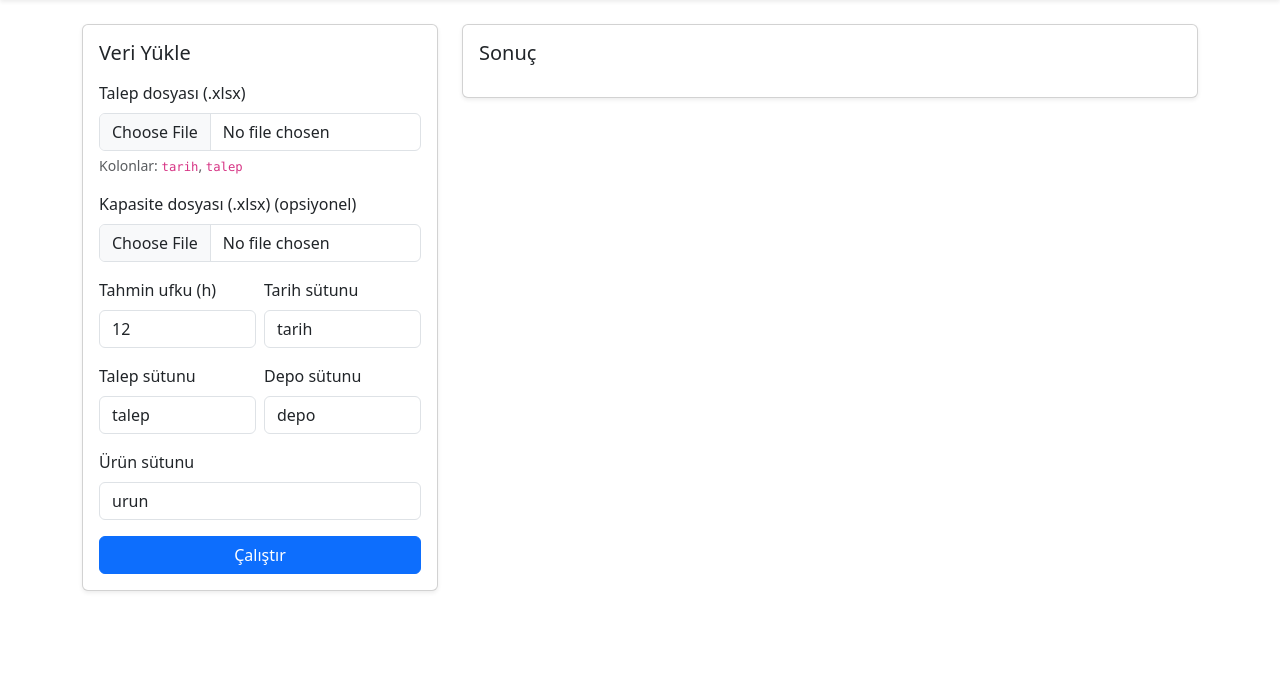
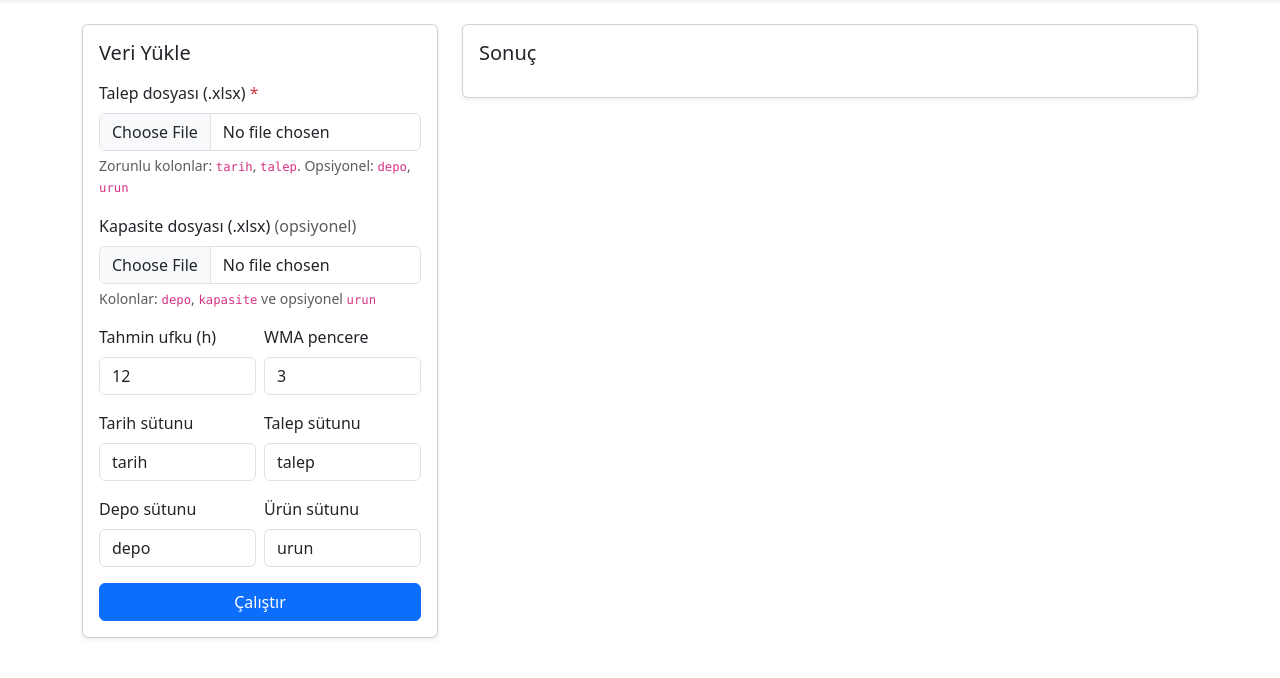
Before and after one commit to ardagencer1206/tahmin2, a Flask app: page / in a window 1280 px wide. Shown: the part 56-734 px from the top of the page. Run offline with Flask 3, Linux system fonts and the light colour scheme.

Commit message:
Update index.html

```diff
--- a/templates/index.html
+++ b/templates/index.html
@@ -7,10 +7,9 @@
   <link href="https://cdn.jsdelivr.net/npm/bootstrap@5.3.3/dist/css/bootstrap.min.css" rel="stylesheet">
   <script src="https://cdn.jsdelivr.net/npm/chart.js"></script>
   <style>
-    body { background: var(--bs-body-bg); }
-    .chart-box { margin-top:20px; }
-    .nowrap { white-space:nowrap; }
-    .table-responsive { max-height: 60vh; }
+    body{background:var(--bs-body-bg)}
+    .nowrap{white-space:nowrap}
+    .table-responsive{max-height:60vh}
   </style>
 </head>
 <body>
@@ -18,7 +17,7 @@
     <div class="container-fluid">
       <span class="navbar-brand fw-semibold">Eti Maden · Tahmin & Kapasite</span>
       <div class="d-flex gap-2 ms-auto">
-        <a class="btn btn-outline-primary btn-sm" id="csvBtn" href="/download_last.csv" target="_blank">CSV indir</a>
+        <a class="btn btn-outline-primary btn-sm" href="/download_last.csv" target="_blank" rel="noopener">CSV indir</a>
         <button class="btn btn-outline-secondary btn-sm" id="themeBtn" type="button">Tema</button>
       </div>
     </div>
@@ -31,42 +30,52 @@
         <div class="card shadow-sm">
           <div class="card-body">
             <h5 class="mb-3">Veri Yükle</h5>
-            <form id="form">
+            <form id="form" novalidate>
               <div class="mb-3">
-                <label class="form-label">Talep dosyası (.xlsx)</label>
+                <label class="form-label">Talep dosyası (.xlsx) <span class="text-danger">*</span></label>
                 <input class="form-control" type="file" name="file" accept=".xlsx" required>
-                <div class="form-text">Kolonlar: <code>tarih</code>, <code>talep</code></div>
+                <div class="form-text">Zorunlu kolonlar: <code>tarih</code>, <code>talep</code>. Opsiyonel: <code>depo</code>, <code>urun</code></div>
               </div>
+
               <div class="mb-3">
-                <label class="form-label">Kapasite dosyası (.xlsx) (opsiyonel)</label>
+                <label class="form-label">Kapasite dosyası (.xlsx) <span class="text-body-secondary">(opsiyonel)</span></label>
                 <input class="form-control" type="file" name="capfile" accept=".xlsx">
+                <div class="form-text">Kolonlar: <code>depo</code>, <code>kapasite</code> ve opsiyonel <code>urun</code></div>
               </div>
+
               <div class="row g-2">
-                <div class="col">
+                <div class="col-6">
                   <label class="form-label">Tahmin ufku (h)</label>
                   <input class="form-control" type="number" name="h" value="12" min="1">
                 </div>
-                <div class="col">
+                <div class="col-6">
+                  <label class="form-label">WMA pencere</label>
+                  <input class="form-control" type="number" name="wma_window" value="3" min="1">
+                </div>
+              </div>
+
+              <div class="row g-2 mt-2">
+                <div class="col-6">
                   <label class="form-label">Tarih sütunu</label>
                   <input class="form-control" type="text" name="col_date" value="tarih">
                 </div>
-              </div>
-              <div class="row g-2 mt-2">
-                <div class="col">
+                <div class="col-6">
                   <label class="form-label">Talep sütunu</label>
                   <input class="form-control" type="text" name="col_demand" value="talep">
                 </div>
-                <div class="col">
+              </div>
+
+              <div class="row g-2 mt-2">
+                <div class="col-6">
                   <label class="form-label">Depo sütunu</label>
                   <input class="form-control" type="text" name="col_depo" value="depo">
                 </div>
-              </div>
-              <div class="row g-2 mt-2">
-                <div class="col">
+                <div class="col-6">
                   <label class="form-label">Ürün sütunu</label>
                   <input class="form-control" type="text" name="col_urun" value="urun">
                 </div>
               </div>
+
               <div class="d-grid mt-3">
                 <button class="btn btn-primary" type="submit">Çalıştır</button>
               </div>
@@ -80,24 +89,41 @@
       <div class="col-12 col-lg-8">
         <div class="card shadow-sm">
           <div class="card-body">
-            <h5 class="mb-3">Sonuç</h5>
-            <div id="badges" class="mb-3 d-none">
-              <span id="capBadge" class="badge text-bg-secondary me-2">Kapasite</span>
-              <span id="countBadge" class="badge text-bg-info">Kayıt</span>
+            <div class="d-flex align-items-center gap-2 flex-wrap mb-3">
+              <h5 class="mb-0">Sonuç</h5>
+              <span id="capBadge" class="badge text-bg-secondary d-none">Kapasite: none</span>
+              <span id="countBadge" class="badge text-bg-info d-none">Kayıt: 0</span>
+              <span id="metaBadge" class="badge text-bg-light border d-none"></span>
             </div>
 
-            <!-- Chart -->
-            <div class="chart-box d-none">
-              <canvas id="chart"></canvas>
+            <!-- Çizgisel toplam tahmin -->
+            <div class="mb-4 d-none" id="lineBox">
+              <h6 class="mb-2">Zamana Göre Toplam Tahmin</h6>
+              <canvas id="lineChart"></canvas>
             </div>
 
-            <!-- Table -->
-            <div class="table-responsive d-none mt-3" id="tableWrap">
-              <table class="table table-sm table-striped">
+            <!-- Son dönem kullanım oranı -->
+            <div class="mb-4 d-none" id="barBox">
+              <h6 class="mb-2">Son Dönem Kullanım Oranı (ilk 10)</h6>
+              <canvas id="barChart"></canvas>
+            </div>
+
+            <!-- Tablo -->
+            <div class="table-responsive d-none" id="tableWrap">
+              <table class="table table-sm table-striped align-middle">
                 <thead id="thead"></thead>
                 <tbody id="tbody"></tbody>
               </table>
             </div>
+
+            <nav id="pager" class="d-none">
+              <ul class="pagination pagination-sm mb-0">
+                <li class="page-item"><button class="page-link" id="prev">Önceki</button></li>
+                <li class="page-item disabled"><span class="page-link" id="pageInfo"></span></li>
+                <li class="page-item"><button class="page-link" id="next">Sonraki</button></li>
+              </ul>
+            </nav>
+
           </div>
         </div>
       </div>
@@ -105,67 +131,177 @@
   </main>
 
   <script>
+    // Tema
+    document.getElementById('themeBtn').addEventListener('click',()=>{
+      const html=document.documentElement;
+      html.setAttribute('data-bs-theme', html.getAttribute('data-bs-theme')==='light'?'dark':'light');
+    });
+
+    // Elemanlar
     const form=document.getElementById('form');
     const alertBox=document.getElementById('alert');
-    const badges=document.getElementById('badges');
     const capBadge=document.getElementById('capBadge');
     const countBadge=document.getElementById('countBadge');
+    const metaBadge=document.getElementById('metaBadge');
+
+    const lineBox=document.getElementById('lineBox');
+    const barBox=document.getElementById('barBox');
+    const lineCtx=document.getElementById('lineChart');
+    const barCtx=document.getElementById('barChart');
+
     const tableWrap=document.getElementById('tableWrap');
     const thead=document.getElementById('thead');
     const tbody=document.getElementById('tbody');
-    const chartBox=document.querySelector('.chart-box');
-    const ctx=document.getElementById('chart');
+    const pager=document.getElementById('pager');
+    const prevBtn=document.getElementById('prev');
+    const nextBtn=document.getElementById('next');
+    const pageInfo=document.getElementById('pageInfo');
 
-    let chartInstance=null;
+    // Tablo durum
+    let rows=[], columns=[], page=1, pageSize=25;
 
-    form.addEventListener('submit', async e=>{
+    function renderTable(){
+      const start=(page-1)*pageSize, end=start+pageSize;
+      const slice=rows.slice(start,end);
+      tbody.innerHTML = slice.map(r=>`<tr>${
+        columns.map(c=>`<td>${r[c]??''}</td>`).join('')
+      }</tr>`).join('');
+      const max=Math.max(1,Math.ceil(rows.length/pageSize));
+      pageInfo.textContent=`Sayfa ${page} / ${max}`;
+      prevBtn.disabled=page===1;
+      nextBtn.disabled=page>=max;
+    }
+    prevBtn.addEventListener('click',()=>{ if(page>1){page--;renderTable()} });
+    nextBtn.addEventListener('click',()=>{ const max=Math.ceil(rows.length/pageSize); if(page<max){page++;renderTable()} });
+
+    // Chart.js instance'ları
+    let lineChart=null, barChart=null;
+
+    function toDateObj(s){
+      const d=new Date(s);
+      return isNaN(d)?null:d;
+    }
+
+    function buildLineChart(data){
+      // tarih -> sum(linreg/wma/tahmin_mean)
+      const acc=new Map();
+      for(const r of data){
+        if(!r.tarih) continue;
+        const key=r.tarih;
+        const cur=acc.get(key)||{lin:0,wma:0,mean:0};
+        cur.lin += Number(r.linreg ?? 0);
+        cur.wma += Number(r.wma ?? 0);
+        cur.mean+= Number(r.tahmin_mean ?? ((r.linreg??0 + r.wma??0)/2));
+        acc.set(key,cur);
+      }
+      const labels=[...acc.keys()].sort((a,b)=>new Date(a)-new Date(b));
+      const lin=labels.map(k=>acc.get(k).lin);
+      const wma=labels.map(k=>acc.get(k).wma);
+      const mean=labels.map(k=>acc.get(k).mean);
+
+      if(lineChart){ lineChart.destroy(); }
+      lineChart=new Chart(lineCtx,{
+        type:'line',
+        data:{
+          labels,
+          datasets:[
+            {label:'LinReg', data:lin, tension:0.25},
+            {label:'WMA', data:wma, tension:0.25},
+            {label:'Ortalama', data:mean, borderWidth:2, tension:0.25}
+          ]
+        },
+        options:{responsive:true, maintainAspectRatio:true, plugins:{legend:{position:'top'}}}
+      });
+      lineBox.classList.remove('d-none');
+    }
+
+    function buildBarChart(data, cols){
+      if(!cols.includes('kapasite')){ barBox.classList.add('d-none'); return; }
+      // son tarih
+      const dates = data.map(r=>r.tarih).map(s=>toDateObj(s)).filter(Boolean);
+      if(!dates.length){ barBox.classList.add('d-none'); return; }
+      const lastTs = new Date(Math.max.apply(null, dates));
+      const lastIso = lastTs.toISOString();
+
+      // last date'e eşit kayıtlar (gün hassasiyeti ile)
+      const lastRows = data.filter(r=>{
+        const d=toDateObj(r.tarih);
+        return d && d.getTime()===lastTs.getTime();
+      });
+
+      // oran hesapla
+      const items = lastRows
+        .map(r=>{
+          const cap = Number(r.kapasite ?? NaN);
+          const val = Number(r.tahmin_mean ?? r.linreg ?? r.wma ?? NaN);
+          const denom = (isFinite(cap) && cap>0) ? cap : NaN;
+          const oran = val && isFinite(denom) ? val/denom : NaN;
+          // etiket: depo/urun varsa birleştir
+          let label = 'seri';
+          if('depo' in r && 'urun' in r) label = `${r.depo} / ${r.urun}`;
+          else if('depo' in r) label = String(r.depo);
+          else if('urun' in r) label = String(r.urun);
+          return {label, oran};
+        })
+        .filter(x=>isFinite(x.oran))
+        .sort((a,b)=>b.oran-a.oran)
+        .slice(0,10);
+
+      if(!items.length){ barBox.classList.add('d-none'); return; }
+
+      if(barChart){ barChart.destroy(); }
+      barChart=new Chart(barCtx,{
+        type:'bar',
+        data:{ labels: items.map(i=>i.label), datasets:[{label:'Kullanım Oranı', data: items.map(i=>i.oran)}] },
+        options:{
+          responsive:true,
+          scales:{ y:{ ticks:{ callback:v=>(v*100).toFixed(0)+'%' } } },
+          plugins:{ legend:{display:false} }
+        }
+      });
+      barBox.classList.remove('d-none');
+    }
+
+    form.addEventListener('submit', async (e)=>{
       e.preventDefault();
       alertBox.classList.add('d-none');
-      badges.classList.add('d-none');
+      lineBox.classList.add('d-none');
+      barBox.classList.add('d-none');
       tableWrap.classList.add('d-none');
-      chartBox.classList.add('d-none');
+      pager.classList.add('d-none');
 
       const fd=new FormData(form);
       try{
         const res=await fetch('/forecast',{method:'POST',body:fd});
-        if(!res.ok) throw new Error(await res.text());
+        if(!res.ok) throw new Error((await res.text()).slice(0,600) || ('HTTP '+res.status));
         const json=await res.json();
 
         // Badges
-        capBadge.textContent="Kapasite: "+json.capacity_source;
-        countBadge.textContent="Kayıt: "+json.n_kayit;
-        badges.classList.remove('d-none');
+        capBadge.textContent = 'Kapasite: ' + json.capacity_source;
+        countBadge.textContent = 'Kayıt: ' + json.n_kayit;
+        metaBadge.textContent = `h=${json.h}, wma_window=${json.wma_window}`;
+        capBadge.classList.remove('d-none');
+        countBadge.classList.remove('d-none');
+        metaBadge.classList.remove('d-none');
 
         // Tablo
-        const cols=json.columns;
-        const rows=json.data;
-        thead.innerHTML="<tr>"+cols.map(c=>`<th class="nowrap">${c}</th>`).join("")+"</tr>";
-        tbody.innerHTML=rows.map(r=>"<tr>"+cols.map(c=>`<td>${r[c]??""}</td>`).join("")+"</tr>").join("");
+        columns = json.columns||[];
+        rows = json.data||[];
+        thead.innerHTML = `<tr>${columns.map(c=>`<th class="nowrap">${c}</th>`).join('')}</tr>`;
+        page=1; renderTable();
         tableWrap.classList.remove('d-none');
+        pager.classList.remove('d-none');
 
-        // Grafik (linreg değerleri varsa)
-        if(cols.includes("linreg")){
-          const labels=rows.map(r=>r["tarih"]);
-          const values=rows.map(r=>r["linreg"]);
-          if(chartInstance){chartInstance.destroy();}
-          chartInstance=new Chart(ctx,{
-            type:'line',
-            data:{ labels:labels, datasets:[{label:"Tahmin (LinReg)",data:values,borderColor:"blue",tension:0.3}] },
-            options:{ responsive:true, plugins:{legend:{position:'top'}} }
-          });
-          chartBox.classList.remove('d-none');
-        }
+        // Grafikler
+        buildLineChart(rows);
+        buildBarChart(rows, columns);
+
       }catch(err){
-        alertBox.textContent=err.message;
+        alertBox.textContent = err.message || String(err);
         alertBox.classList.remove('d-none');
       }
     });
 
-    // Tema değiştir
-    document.getElementById('themeBtn').addEventListener('click',()=>{
-      const html=document.documentElement;
-      html.setAttribute('data-bs-theme', html.getAttribute('data-bs-theme')==='light'?'dark':'light');
-    });
   </script>
   <script src="https://cdn.jsdelivr.net/npm/bootstrap@5.3.3/dist/js/bootstrap.bundle.min.js"></script>
 </body>
```
